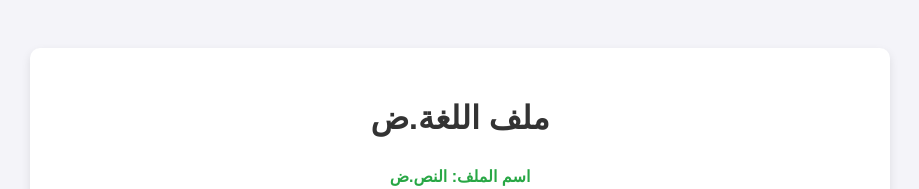
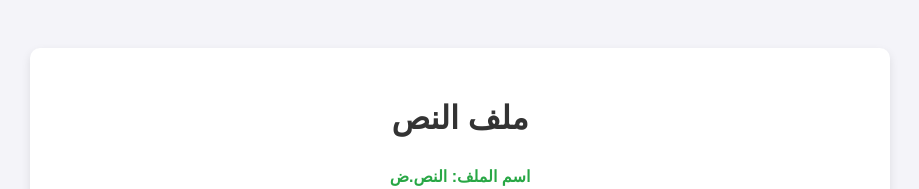
Before and after one commit to ABGD2000/abgd2000.github.io, a plain HTML site: page لغة.ض/النص.ض/index.html in a window 1280 px wide. Shown: the top 189 px of the page, without its empty margins (180-1099 px from the left). Drawn offline with Linux system fonts and the light colour scheme.

Commit message:
Update header text from 'ملف اللغة.ض' to 'ملف النص'

```diff
--- a/لغة.ض/النص.ض/index.html
+++ b/لغة.ض/النص.ض/index.html
@@ -87,7 +87,7 @@
 <body>
 
 <div class="container">
-    <h1>ملف اللغة.ض </h1>
+    <h1>ملف النص </h1>
     <span class="filename">اسم الملف: النص.ض</span>
 
     <div id="fileContentDisplay" class="content-area">
```
